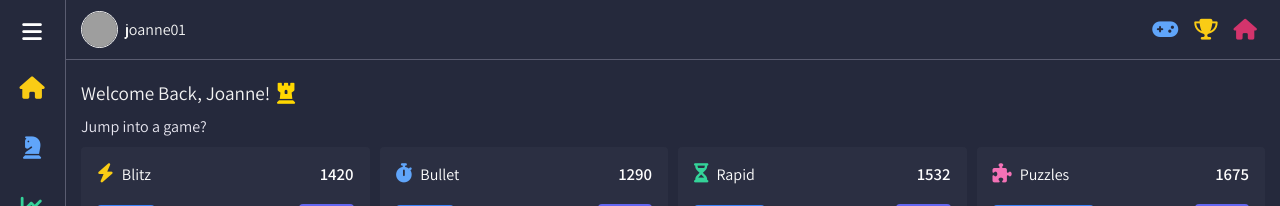
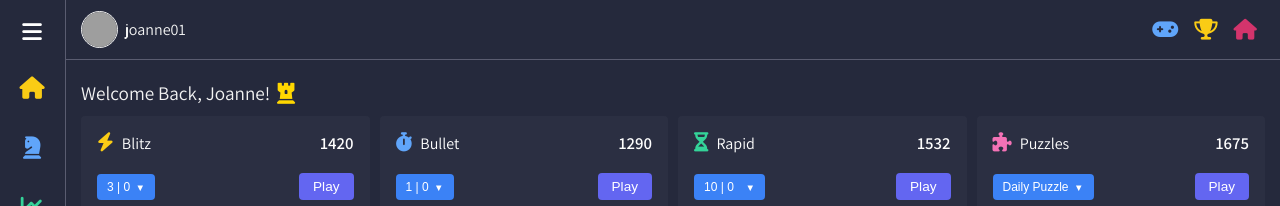
Before and after one commit to joseph-johnson27001/game-dashboard, a Vue app: page / in a window 1280 px wide. Shown: the top 206 px of the page. Built offline with nearby package versions, Linux system fonts and the light colour scheme; grey boxes are pictures that could not be loaded.

Commit message:
Heading area updates

```diff
--- a/src/components/Layout/GameArea.vue
+++ b/src/components/Layout/GameArea.vue
@@ -1,6 +1,5 @@
 <template>
   <section class="game-area">
-    <p>Jump into a game?</p>
     <div class="ratings-grid">
       <div
         v-for="rating in ratings"
--- a/src/components/Layout/WelcomeBackSection.vue
+++ b/src/components/Layout/WelcomeBackSection.vue
@@ -25,7 +25,7 @@ h1 {
   color: #f3f3f3;
   font-size: 1.2rem;
   font-weight: 500;
-  margin-bottom: 0px;
+  margin-bottom: 10px;
   margin-top: 0px;
   padding-top: 5px;
   padding-bottom: 0px;
```
